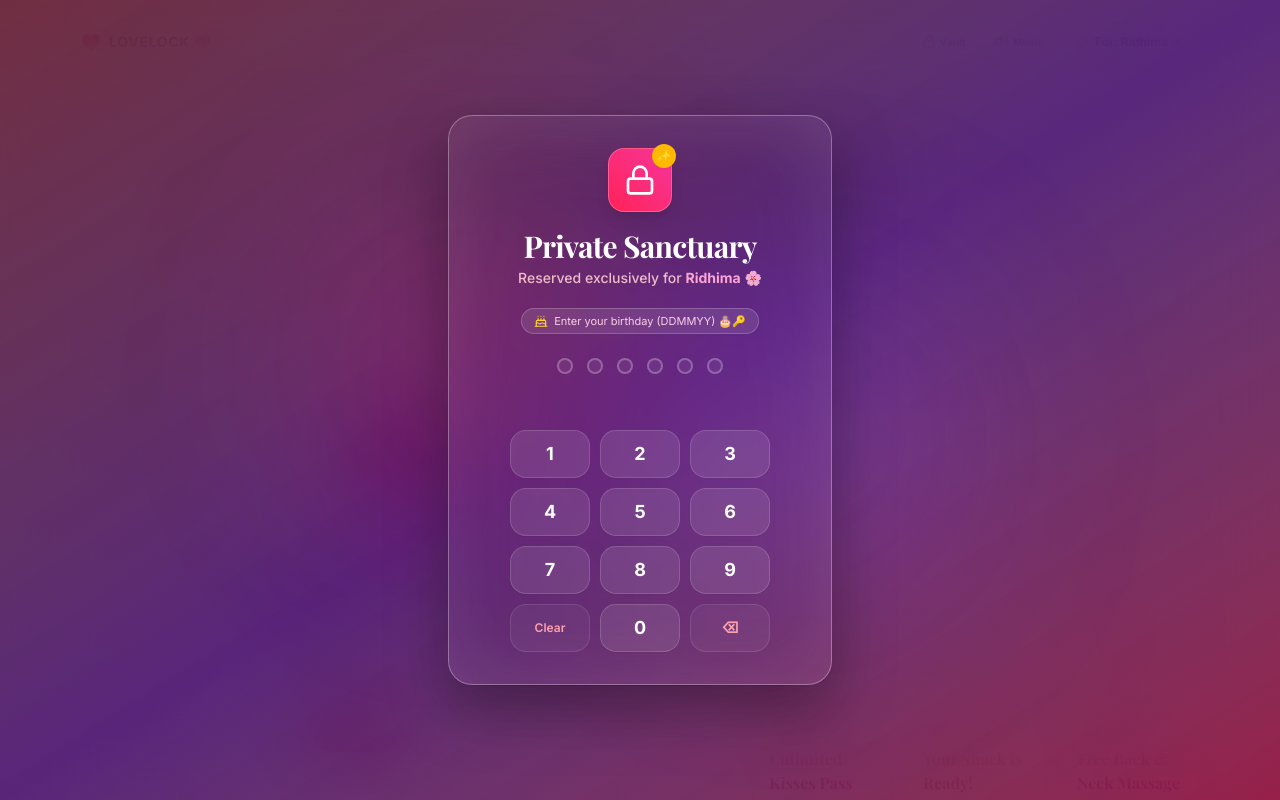
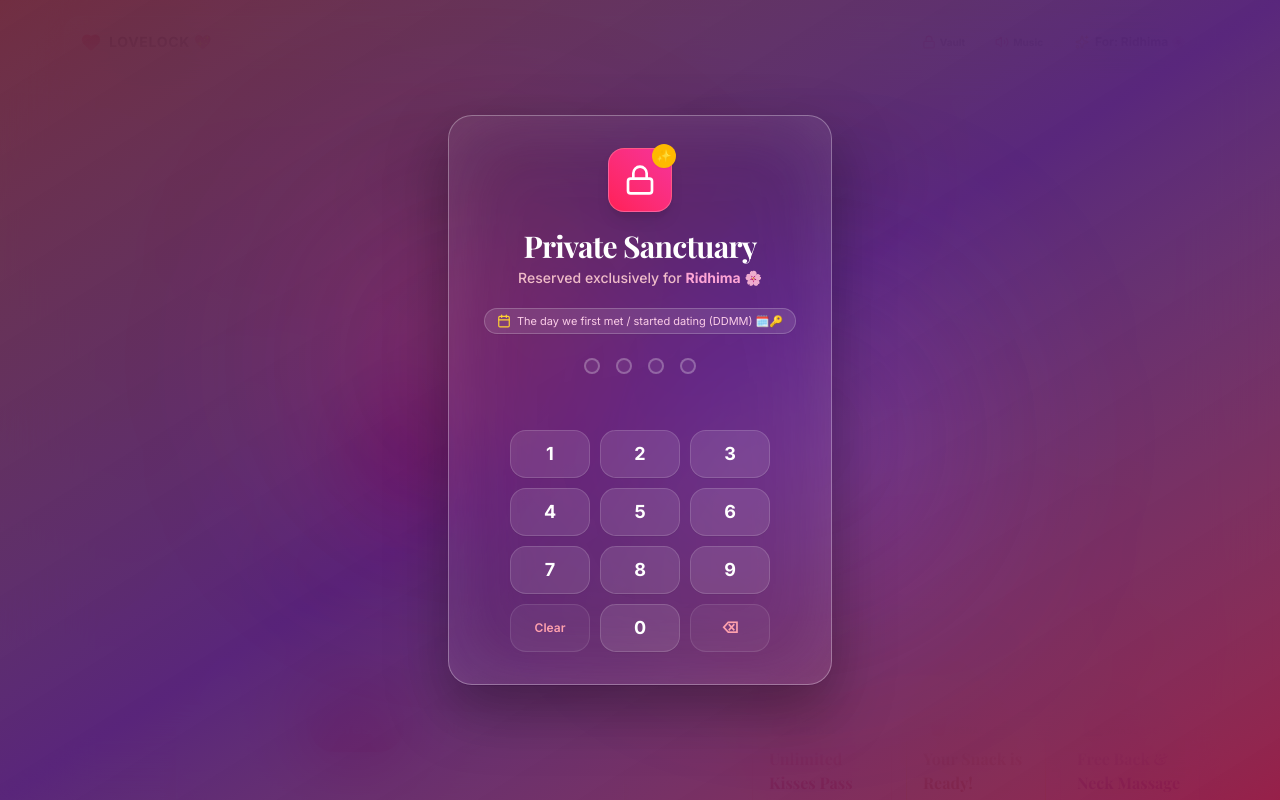
Before and after one commit to vanshg2/Prop, a React (Vite) app: page / in a window 1280 px wide. Shown: the top 800 px of the page. Built offline with nearby package versions, Linux system fonts and the light colour scheme; a web font is replaced by a local one.

Commit message:
feat: change lock PIN to 2908 with first meeting date hint

```diff
--- a/src/components/LockScreen.tsx
+++ b/src/components/LockScreen.tsx
@@ -1,6 +1,6 @@
 import { useState, useEffect, useRef, ChangeEvent } from "react";
 import { motion, AnimatePresence } from "motion/react";
-import { Lock, Unlock, Heart, KeyRound, Sparkles, Cake, ShieldAlert } from "lucide-react";
+import { Lock, Unlock, Heart, KeyRound, Sparkles, Calendar, ShieldAlert } from "lucide-react";
 import confetti from "canvas-confetti";
 import { romanticAudio } from "../utils/audio";
 
@@ -16,8 +16,8 @@ export default function LockScreen({ onUnlock, partnerName = "Ridhima" }: LockSc
   const [isUnlocked, setIsUnlocked] = useState(false);
   const inputRef = useRef<HTMLInputElement>(null);
 
-  // Accepted variants of 12-03-2006 (DDMMYY: 120306, DDMMYYYY: 12032006)
-  const VALID_PINS = ["120306", "12032006"];
+  // Accepted variants of 29-08-2026 (DDMM: 2908, DDMMYY: 290826, DDMMYYYY: 29082026)
+  const VALID_PINS = ["2908", "290826", "29082026"];
 
   useEffect(() => {
     inputRef.current?.focus();
@@ -27,10 +27,10 @@ export default function LockScreen({ onUnlock, partnerName = "Ridhima" }: LockSc
     if (pin.length < 8) {
       const nextPin = pin + num;
       setPin(nextPin);
-      romanticAudio.playChime(523.25 + nextPin.length * 30);
+      romanticAudio.playChime(523.25 + nextPin.length * 40);
       setError(false);
 
-      if (nextPin.length === 6) {
+      if (nextPin.length === 4) {
         checkPin(nextPin);
       }
     }
@@ -69,7 +69,7 @@ export default function LockScreen({ onUnlock, partnerName = "Ridhima" }: LockSc
     const val = e.target.value.replace(/\D/g, "").slice(0, 8);
     setPin(val);
     setError(false);
-    if (val.length === 6) {
+    if (val.length === 4) {
       checkPin(val);
     }
   };
@@ -110,10 +110,10 @@ export default function LockScreen({ onUnlock, partnerName = "Ridhima" }: LockSc
           Reserved exclusively for <span className="font-bold text-pink-300">{partnerName}</span> 🌸
         </p>
 
-        {/* Secret Birthday Hint */}
+        {/* Secret First Met Date Hint */}
         <div className="inline-flex items-center gap-1.5 px-3 py-1 bg-white/10 rounded-full border border-white/20 text-[11px] text-pink-200 mb-6 shadow-2xs">
-          <Cake className="w-3.5 h-3.5 text-amber-300" />
-          <span>Enter your birthday (DDMMYY) 🎂🔑</span>
+          <Calendar className="w-3.5 h-3.5 text-amber-300" />
+          <span>The day we first met / started dating (DDMM) 🗓️🔑</span>
         </div>
 
         {/* Hidden physical input for keyboard support */}
@@ -129,18 +129,18 @@ export default function LockScreen({ onUnlock, partnerName = "Ridhima" }: LockSc
           autoFocus
         />
 
-        {/* PIN Dot Indicators */}
+        {/* PIN Dot Indicators (4 Digits: 2908) */}
         <div
           onClick={() => inputRef.current?.focus()}
-          className="flex justify-center gap-3.5 mb-6 cursor-pointer"
+          className="flex justify-center gap-4 mb-6 cursor-pointer"
         >
-          {Array.from({ length: 6 }).map((_, i) => {
+          {Array.from({ length: 4 }).map((_, i) => {
             const isFilled = i < pin.length;
             return (
               <motion.div
                 key={i}
                 animate={{
-                  scale: isFilled ? 1.15 : 1,
+                  scale: isFilled ? 1.2 : 1,
                   borderColor: error ? "rgb(244 63 94)" : isFilled ? "rgb(251 113 133)" : "rgba(255,255,255,0.25)",
                 }}
                 className={`w-4 h-4 rounded-full border-2 transition-all duration-200 flex items-center justify-center ${
@@ -166,7 +166,7 @@ export default function LockScreen({ onUnlock, partnerName = "Ridhima" }: LockSc
                 className="text-xs font-bold text-rose-300 flex items-center justify-center gap-1"
               >
                 <ShieldAlert className="w-3.5 h-3.5" />
-                <span>Oops! Hint: 12-03-2006 💕</span>
+                <span>Oops! Hint: The day we first met (29-08) 💕</span>
               </motion.p>
             )}
           </AnimatePresence>
@@ -211,7 +211,7 @@ export default function LockScreen({ onUnlock, partnerName = "Ridhima" }: LockSc
         </div>
 
         {/* Unlock Button fallback */}
-        {pin.length >= 6 && (
+        {pin.length >= 4 && (
           <motion.button
             initial={{ opacity: 0, y: 10 }}
             animate={{ opacity: 1, y: 0 }}
```
